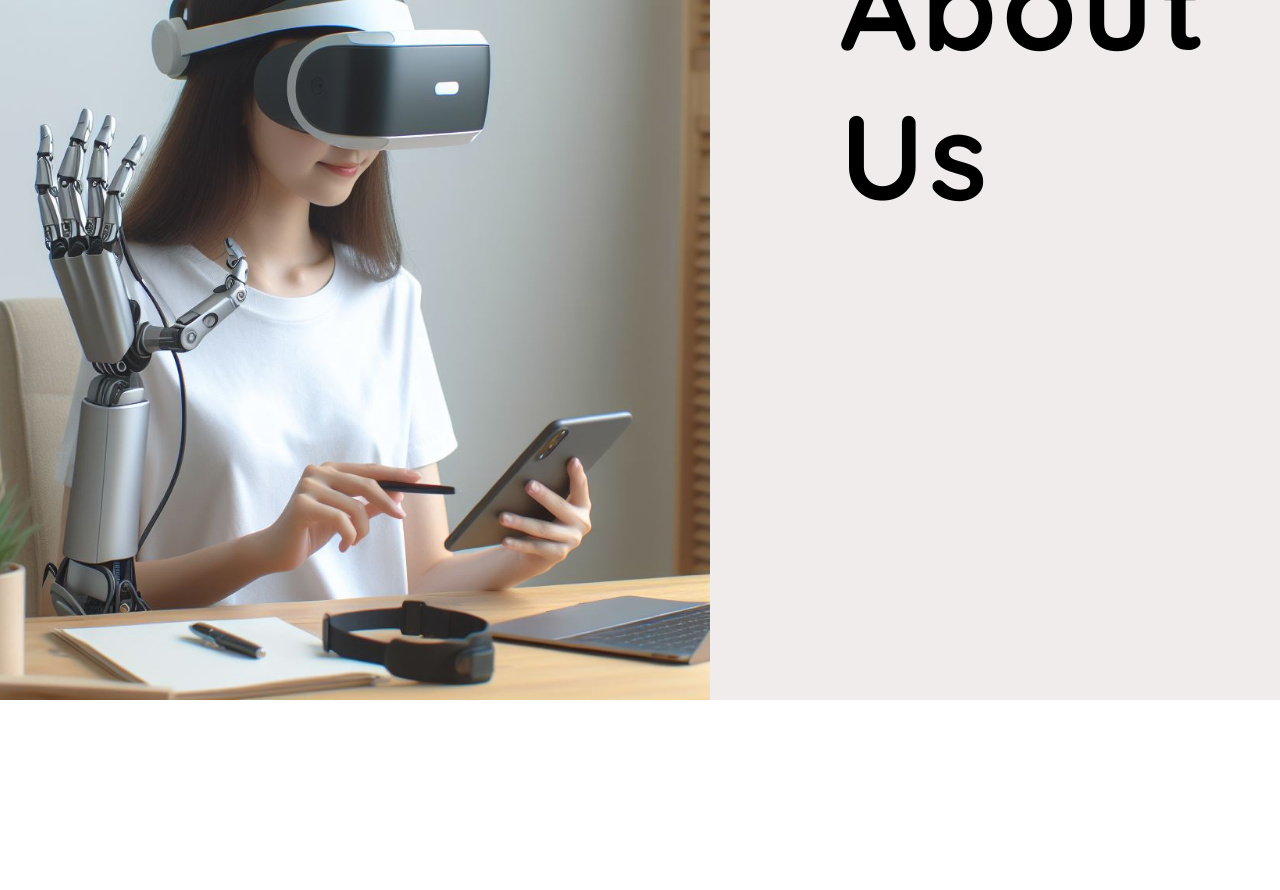
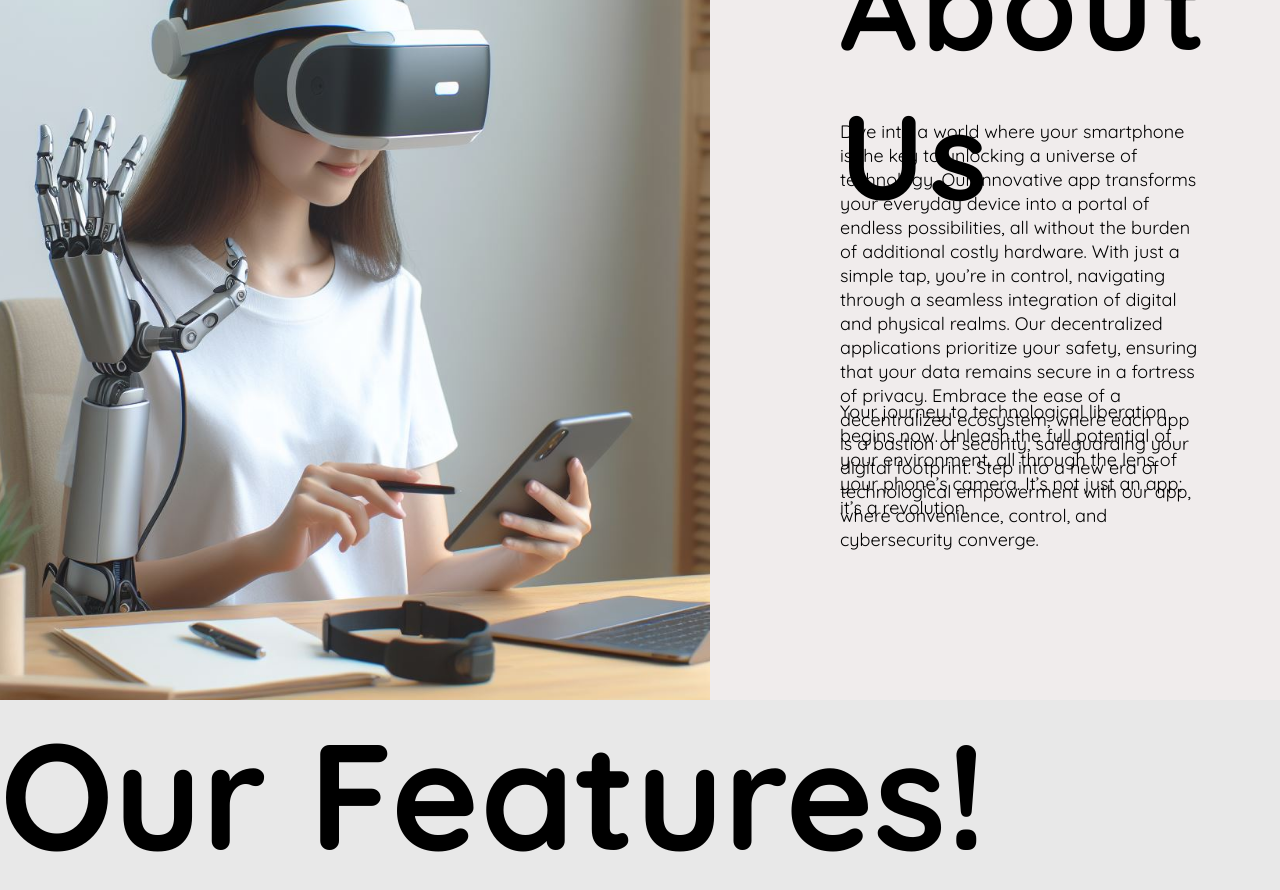
Before and after one commit to SatyanshMittal/VisionPro, a React (Vite) app in the folder src/HelloProject_frontend/: page / in a window 1280 px wide. Shown: the part 900-1790 px from the top of the page. Before the commit the page ends 1600 px from the top, so only its background shows below. Built offline with nearby package versions, Linux system fonts and the light colour scheme.

Commit message:
about us page done!

```diff
--- a/src/HelloProject_frontend/components/aboutus.jsx
+++ b/src/HelloProject_frontend/components/aboutus.jsx
@@ -1,14 +1,28 @@
-import React from 'react'
-import aboutImg from '../public/img/aboutImg.png'
+import React from "react";
+import aboutImg from "../public/img/aboutImg.png";
 export default function aboutus() {
   return (
-    <div className='aboutUs-page'>
-        <img className='aboutImg' src={aboutImg} alt="" />
-        <p className='about-txt'>About Us</p>
-        <p>Imaging accesing all the technology with just
-            device you own no need to buy those all those
-            expensive
-        </p>
+    <div className="aboutUs-page">
+      <img className="aboutImg" src={aboutImg} alt="" />
+      <p className="about-txt">About Us</p>
+      <p className="about-para">
+        Dive into a world where your smartphone is the key to unlocking a
+        universe of technology. Our innovative app transforms your everyday
+        device into a portal of endless possibilities, all without the burden of
+        additional costly hardware. With just a simple tap, you’re in control,
+        navigating through a seamless integration of digital and physical
+        realms. Our decentralized applications prioritize your safety, ensuring
+        that your data remains secure in a fortress of privacy. Embrace the ease
+        of a decentralized ecosystem, where each app is a bastion of security,
+        safeguarding your digital footprint. Step into a new era of
+        technological empowerment with our app, where convenience, control, and
+        cybersecurity converge.
+        <div className="about-para-down">
+          Your journey to technological liberation
+        begins now. Unleash the full potential of your environment, all through
+        the lens of your phone’s camera. It’s not just an app; it’s a
+        revolution.  </div>
+      </p>
     </div>
-  )
+  );
 }
--- /dev/null
+++ b/src/HelloProject_frontend/components/features.jsx
@@ -0,0 +1,9 @@
+import React from 'react'
+
+export default function features() {
+  return (
+    <div className='features'>
+        <p className='our-features'>Our Features!</p>
+    </div>
+  )
+}
--- a/src/HelloProject_frontend/src/App.jsx
+++ b/src/HelloProject_frontend/src/App.jsx
@@ -1,14 +1,15 @@
 import React from 'react'
 import Mainpage from '../components/mainpage'
 import AboutUs from '../components/aboutus'
+import Features from '../components/features'
 
 export default function App() {
   return (
-    <div>
+    <div className='app'>
       <div>
         <Mainpage/>
 
-        <AboutUs/>
+        <AboutUs/> <Features/>
       </div>
     </div>
   )
--- a/src/HelloProject_frontend/src/aboutUs.scss
+++ b/src/HelloProject_frontend/src/aboutUs.scss
@@ -22,3 +22,23 @@ left: -90px;
     left:840px;
     letter-spacing: 5px;
 }
+
+.about-para {
+    position: absolute;
+    top: 220px;
+    left: 840px;
+    font-family: sand;
+    font-size: 18px;
+    line-height: 24px;
+    padding-right: 80px;
+}
+
+.about-para-down {
+    position: absolute;
+    top: 280px;
+    line-height: 24px;
+
+    font-family: sand;
+    font-size: 18px;
+    padding-right: 80px;
+}
--- /dev/null
+++ b/src/HelloProject_frontend/src/features.scss
@@ -0,0 +1,14 @@
+.features{
+   height: 100vh;
+   width: 100%;
+   background-color: #e8e8e8;
+   position: relative;
+}
+
+
+
+.our-features {
+    font-family: sand;
+    font-size: 150px;
+    font-weight: 800;
+}
--- a/src/HelloProject_frontend/src/index.scss
+++ b/src/HelloProject_frontend/src/index.scss
@@ -19,7 +19,6 @@
 p{
   margin: 0;
 }
-
 
 
 
--- a/src/HelloProject_frontend/src/main.jsx
+++ b/src/HelloProject_frontend/src/main.jsx
@@ -5,6 +5,7 @@ import './index.scss';
 import '../public/fonts/Rajdhani-Medium.ttf'
 import Navbar from '../components/navbar'
 import './aboutUs.scss';
+import './features.scss'
 
 
 ReactDOM.createRoot(document.getElementById('root')).render(
```
